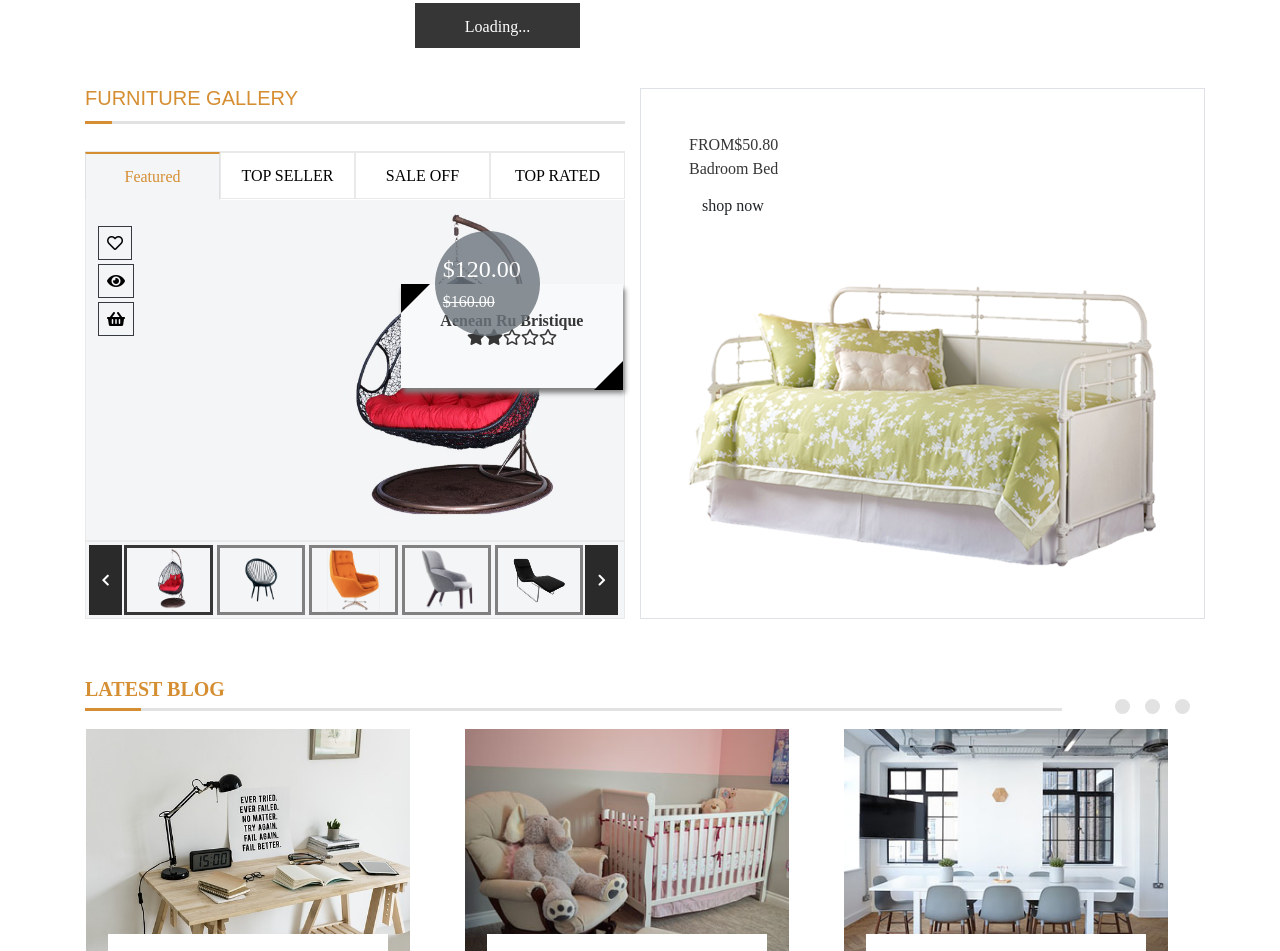
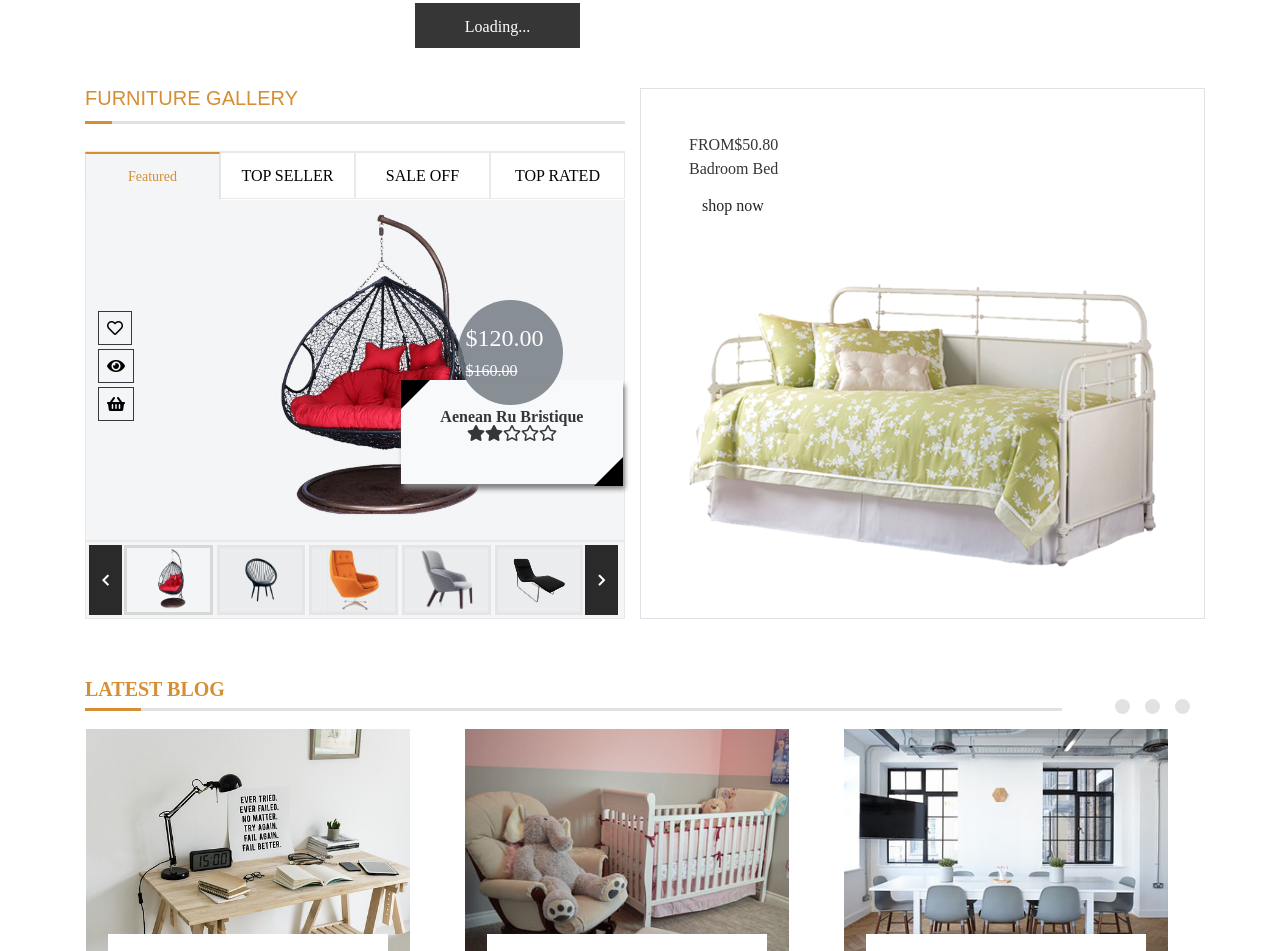
Before and after one commit to Anton1921980/Dan_it_onlineshop_step2, a website: page OnlineShop/index.html in a window 1280 px wide. Shown: the part 3156-4107 px from the top of the page. Drawn offline with nearby package versions, Linux system fonts and the light colour scheme; files that its build step writes are made by us from their sources; files whose address does not match are found by name.

Commit message:
gallery-css

```diff
--- a/OnlineShop/src/scss/sections/_gallery.scss
+++ b/OnlineShop/src/scss/sections/_gallery.scss
@@ -1,4 +1,4 @@
-// furniture gallery
+// Section GALLERY
 
 .furniture-gallery {
   // height: 454px;
@@ -17,12 +17,13 @@
 
 .nav-tabs {
   width: 100%;
-  min-width: 451px;
   border: none;
   margin-top: 43px;
 
   .nav-item {
     height: 100%;
+    width: 100%;
+
     margin: 0;
     padding: 0;
     text-align: center;
@@ -38,7 +39,9 @@
       border: 1px solid #e9e9e9;
 
       &:hover,
+      &:focus,
       &.active {
+        font-size: 14px;
         border-top: 2px solid #d58e32;
         background-color: #f4f5f7;
         border-bottom: 1px solid #f4f5f7;
@@ -114,36 +117,18 @@
 .img-slider {
   width: 70px;
   height: 70px;
-  border: 3px solid grey;
-  // box-shadow: 0px 0px 0px 6px rgba(24, 207, 171, 0.23);
-
+  border: 3px solid rgba(204, 204, 204, 0.4);
+  box-shadow: 0px 0px 0px 35px rgba(204, 204, 204, 0.23) inset;
   margin-left: 2px;
   margin-right: 2px;
   box-sizing: border-box;
-  // box-shadow внутренний затемнить
 }
-.zoom {
-  width: 70px;
-  height: 70px;
-  // border-radius: 50%;
-  // box-shadow: 0px 0px 0px 6px rgba(24, 207, 171, 0.23);
-  border: 3px solid;
+
+
+.img-slider:hover, .zoom {
+  box-shadow: none;
   transition: all ease 0.5s;
-  // margin-top: 3px;
-  // margin-left: 16px;
-  // margin-right: 16px;
-  // убрать затемнение
-}
-.img-slider:hover {
-  width: 70px;
-  height: 70px;
-  // border-radius: 50%;
-  border: 3px solid #18cfab;
-  // box-shadow: 0px 0px 0px 6px rgba(24, 207, 171, 0.23);
-  transition: all ease 0.8s;
-  // margin-top: 3px;
-  // margin-left: 20px;
-  // margin-right: 16px;
+  border: 3px solid rgba(204, 204, 204, 0.7);
 }
 
 .btn-left {
@@ -181,7 +166,7 @@
 .review-container.active {
   display: block;
   // position: absolute;
-  text-align: right;
+  text-align: center;
   border:1px solid  #e9e9e9;
   border-top: none;
 }
@@ -193,9 +178,9 @@
 /*панель слева добавить в избронное*/
 .addList {
     position: absolute;
-    top: 26%;
+    top: 42%;
     left: 20px;
-    z-index: 10; /* не работала на слайдере до z-index  */
+    z-index: 10;
 }
 
 .wishlist {
@@ -213,7 +198,6 @@
     color: black;
 }
 .addList a:hover {
-    /*text-decoration: underline;*/
     color: #d58e32;
 }
 
@@ -264,8 +248,8 @@
     width: 105px;
     height: 105px;
     position: absolute;
-    top: 27%;
-    left: 64%;
+    top: 40%;
+    left: 68%;
     z-index: 2;
     opacity: 0.8;
     border: 0 !important;
@@ -274,7 +258,7 @@
     position: absolute;
     width: 222px;
     height: 104px;
-    top: 37%;
+    top: 55%;
     right: 3%;
     z-index: 1;
     box-shadow: 2px 5px 5px grey;
```
